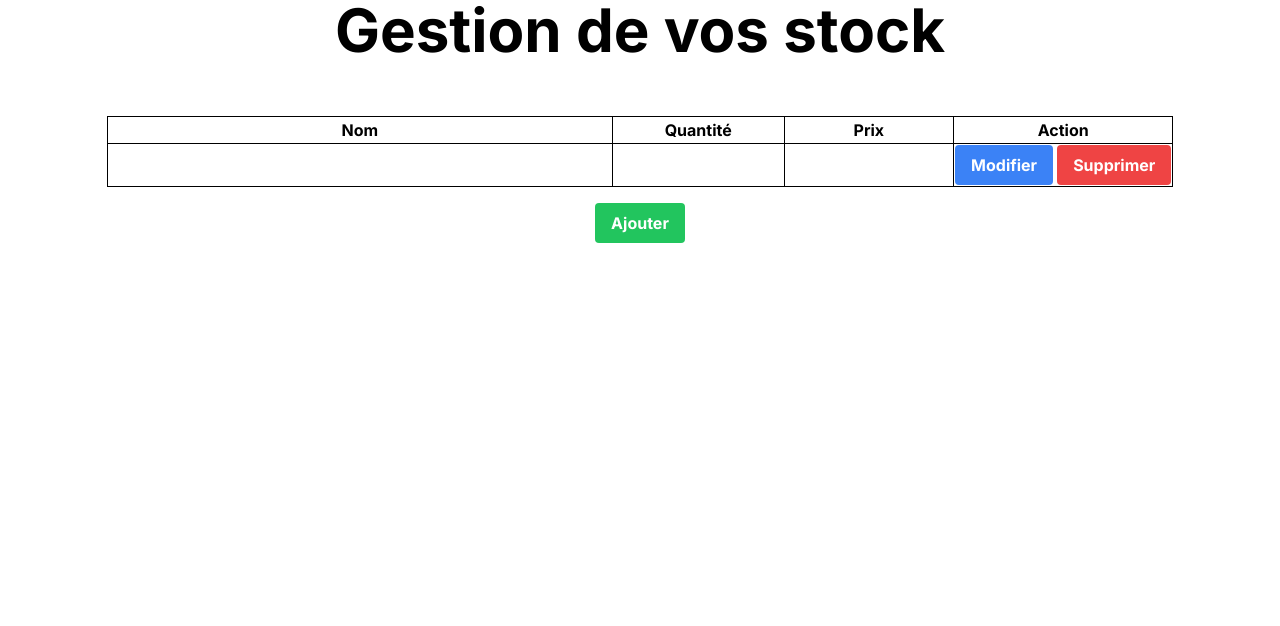
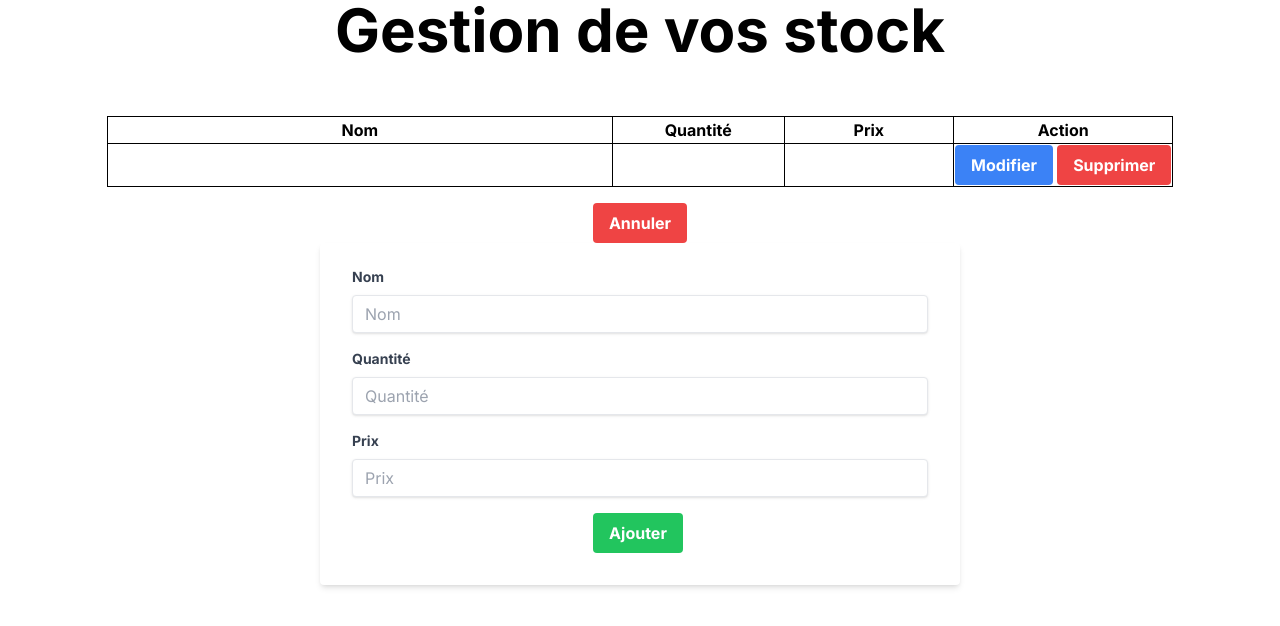
Before and after one commit to SokouPM/lazyapp, a Next.js app: page / in a window 1280 px wide. Both pictures are taken after a click on the button "Ajouter". Shown: the top 626 px of the page. Built offline with nearby package versions, Linux system fonts and the light colour scheme.

Commit message:
modify home

```diff
--- a/src/app/page.jsx
+++ b/src/app/page.jsx
@@ -1,4 +1,10 @@
+"use client";
+
+import { useState } from "react";
+
 export default function Home() {
+  const [visible, setVisible] = useState(false);
+
   return (
     <main>
       <h1 className="text-6xl font-bold text-center mb-14">Gestion de vos stock</h1>
@@ -26,8 +32,69 @@ export default function Home() {
         </tbody>
       </table>
       <div className="mx-auto w-min">
-        <button className="bg-green-500 hover:bg-green-700 text-white font-bold py-2 px-4 rounded">Ajouter</button>
+        {!visible ? (
+          <button className="bg-green-500 hover:bg-green-700 text-white font-bold py-2 px-4 rounded" onClick={() => setVisible(true)}>
+            Ajouter
+          </button>
+        ) : (
+          <button
+            className="bg-red-500 hover:bg-red-700 text-white font-bold py-2 px-4 rounded"
+            type="button"
+            onClick={() => setVisible(false)}
+          >
+            Annuler
+          </button>
+        )}
       </div>
+
+      {visible && (
+        <div className="w-1/2 mx-auto">
+          <form className="bg-white shadow-md rounded px-8 pt-6 pb-8 mb-4">
+            <div className="mb-4">
+              <label className="block text-gray-700 text-sm font-bold mb-2" htmlFor="name">
+                Nom
+              </label>
+              <input
+                className="shadow appearance-none border rounded w-full py-2 px-3 text-gray-700 leading-tight"
+                id="name"
+                type="text"
+                placeholder="Nom"
+              />
+            </div>
+            <div className="mb-4">
+              <label className="block text-gray-700 text-sm font-bold mb-2" htmlFor="quantity">
+                Quantité
+              </label>
+              <input
+                className="shadow appearance-none border rounded w-full py-2 px-3 text-gray-700 leading-tight"
+                id="quantity"
+                type="number"
+                placeholder="Quantité"
+              />
+            </div>
+            <div className="mb-4">
+              <label className="block text-gray-700 text-sm font-bold mb-2" htmlFor="price">
+                Prix
+              </label>
+              <input
+                className="shadow appearance-none border rounded w-full py-2 px-3 text-gray-700 leading-tight"
+                id="price"
+                type="number"
+                placeholder="Prix"
+              />
+            </div>
+            <div className="flex items-center justify-center">
+              <button
+                className="bg-green-500 hover:bg-green-700 text-white font-bold py-2 px-4 rounded mr-1"
+                type="button"
+                onClick={() => console.log("TODO")}
+              >
+                Ajouter
+              </button>
+            </div>
+          </form>
+        </div>
+      )}
     </main>
   );
 }
```
